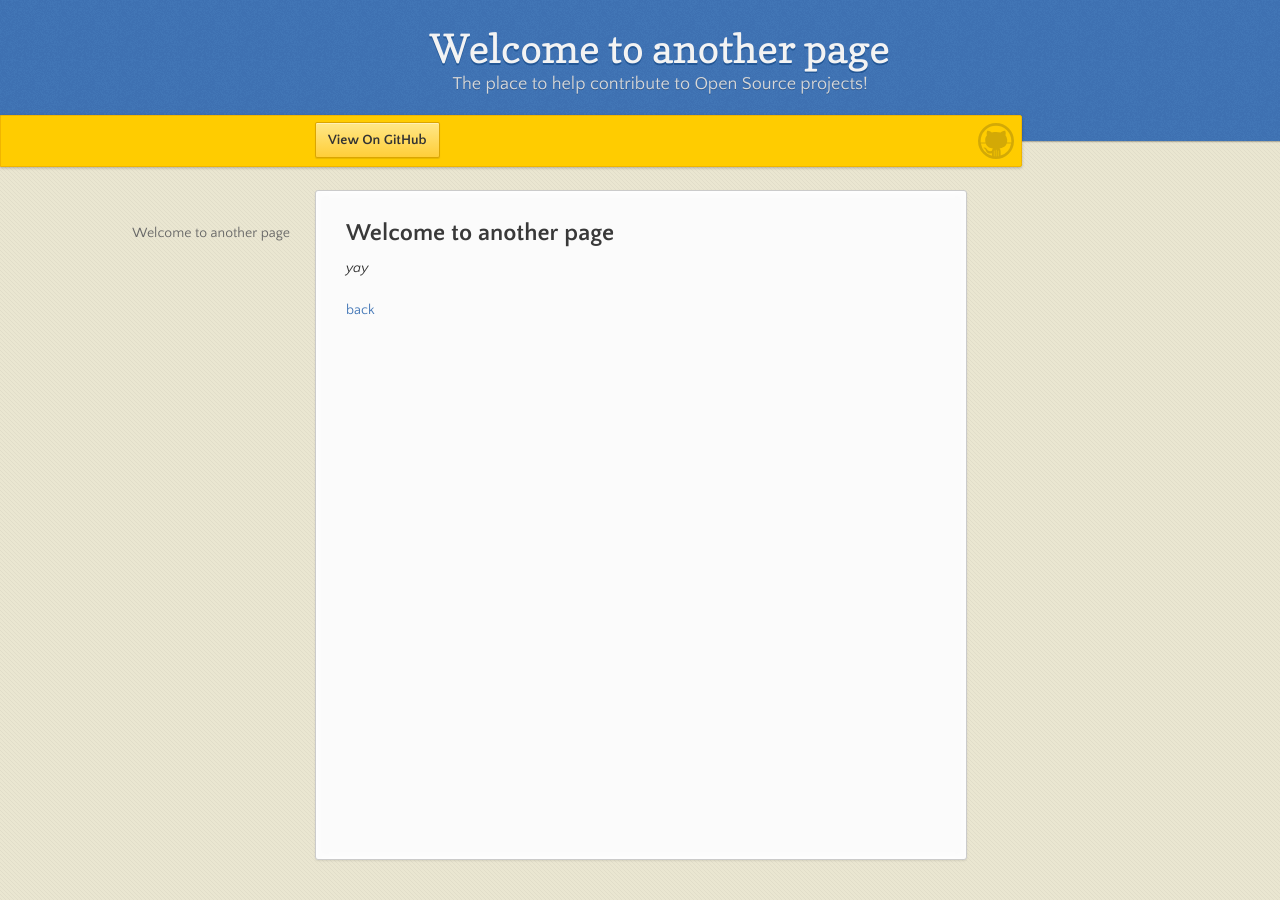
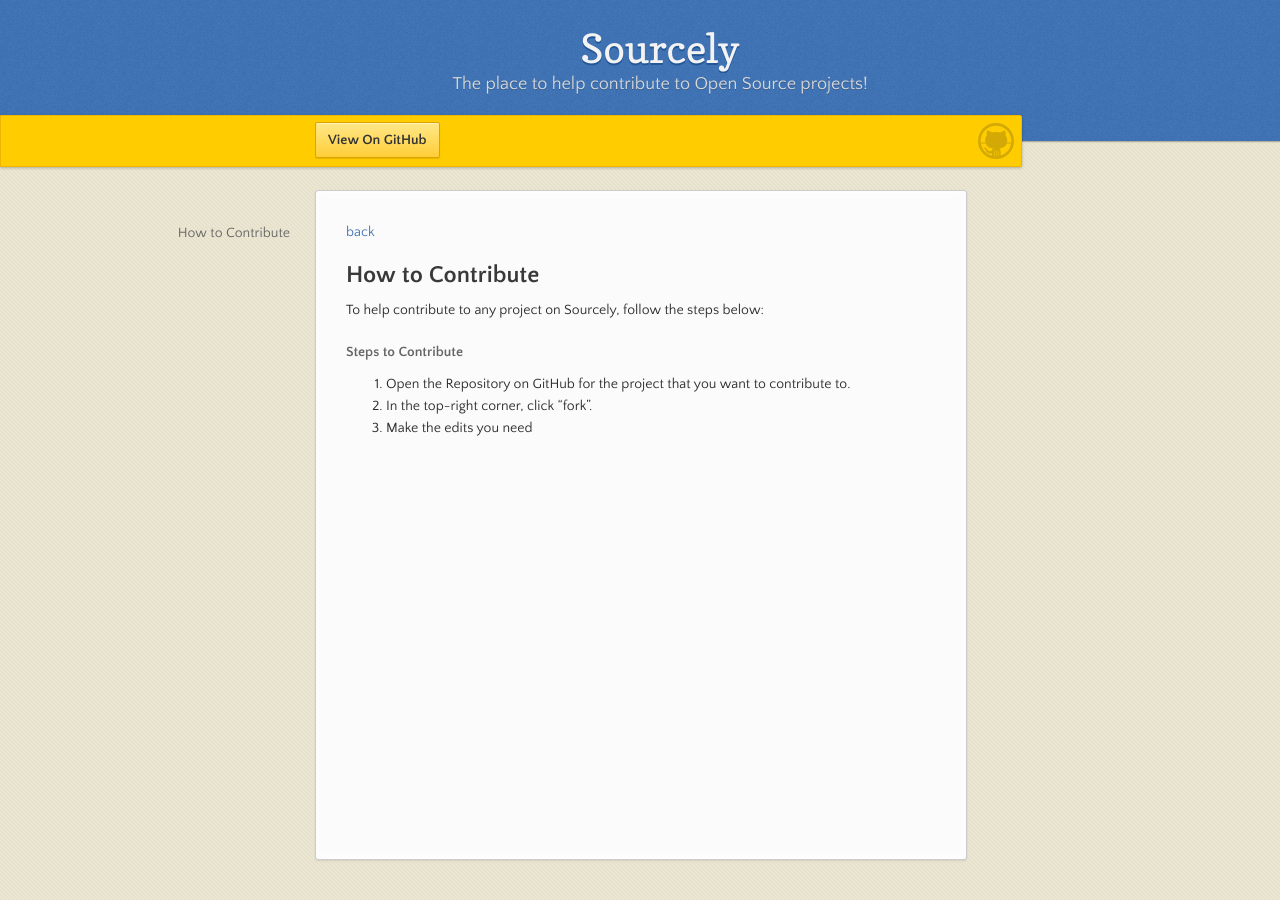
Before and after one commit to BenjaminJForster/sourcelyofficial.github.io, a Jekyll site: the page built from docs/contribute.md, in a window 1280 px wide. Built offline with Jekyll 4.4.1, drawn with Linux system fonts in a browser that asks for light colours; our own code applies the rules of GitHub Pages for plain Markdown files.

Commit message:
Update contribute.md

```diff
--- a/docs/contribute.md
+++ b/docs/contribute.md
@@ -2,8 +2,15 @@
 layout: default
 ---
 
-## Welcome to another page
+[back](./)
 
-_yay_
+## How to Contribute
 
-[back](./)
+To help contribute to any project on Sourcely, follow the steps below:
+
+
+#### Steps to Contribute
+
+1. Open the Repository on GitHub for the project that you want to contribute to.
+2. In the top-right corner, click "fork".
+3. Make the edits you need
```
